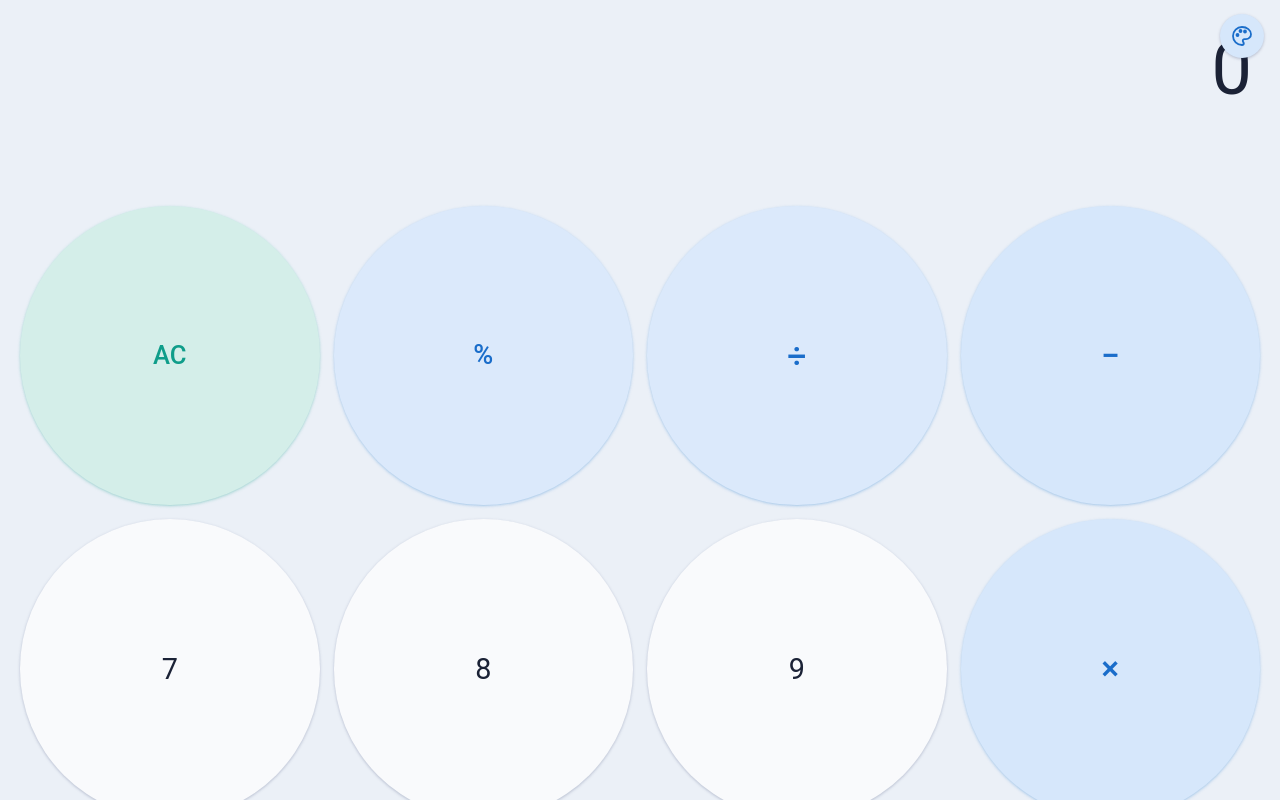
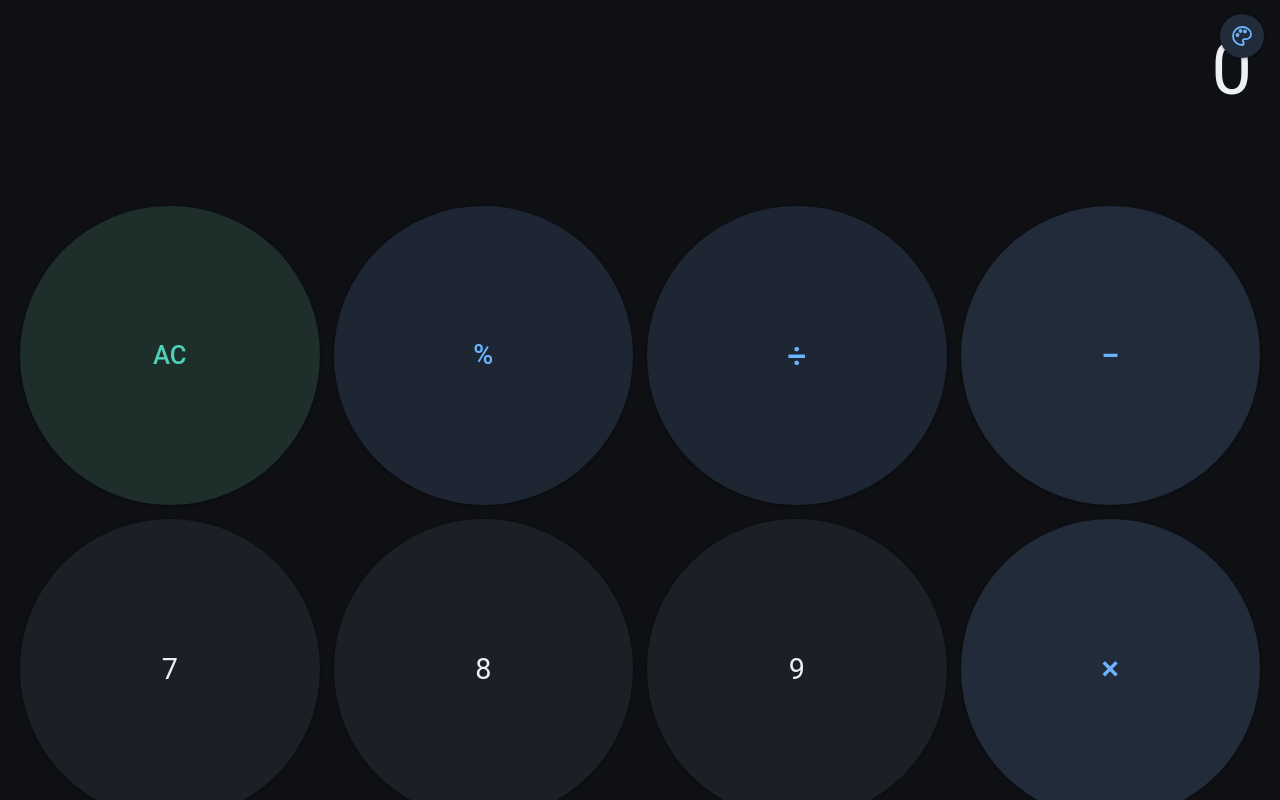
Before and after one commit to azeemali25693/Calculator-, a plain HTML site: page index.html in a window 1280 px wide. Drawn offline with Linux system fonts and the light colour scheme.

Commit message:
Update index.html

```diff
--- a/index.html
+++ b/index.html
@@ -3,10 +3,10 @@
 <head>
     <meta charset="UTF-8">
     <meta name="viewport" content="width=device-width, initial-scale=1.0, maximum-scale=1.0, user-scalable=no">
-    <meta name="theme-color" content="#ebf0f7">
+    <meta name="theme-color" content="#0e1014">
     <title>Fast Auto-Calc Professional</title>
     <script>
-        try { var t = localStorage.getItem('calcTheme'); if (t) document.documentElement.setAttribute('data-theme', t); } catch (e) {}
+        var t = 'dark'; try { t = localStorage.getItem('calcTheme') || 'dark'; } catch (e) {} if (t !== 'default') document.documentElement.setAttribute('data-theme', t);
     </script>
     <style>
         :root {
@@ -510,7 +510,7 @@
 
             let saved = null;
             try { saved = localStorage.getItem('calcTheme'); } catch (e) {}
-            apply(saved || 'default', false);
+            apply(saved || 'dark', false);
         })();
 
         // State variables for auto-calculation
```
